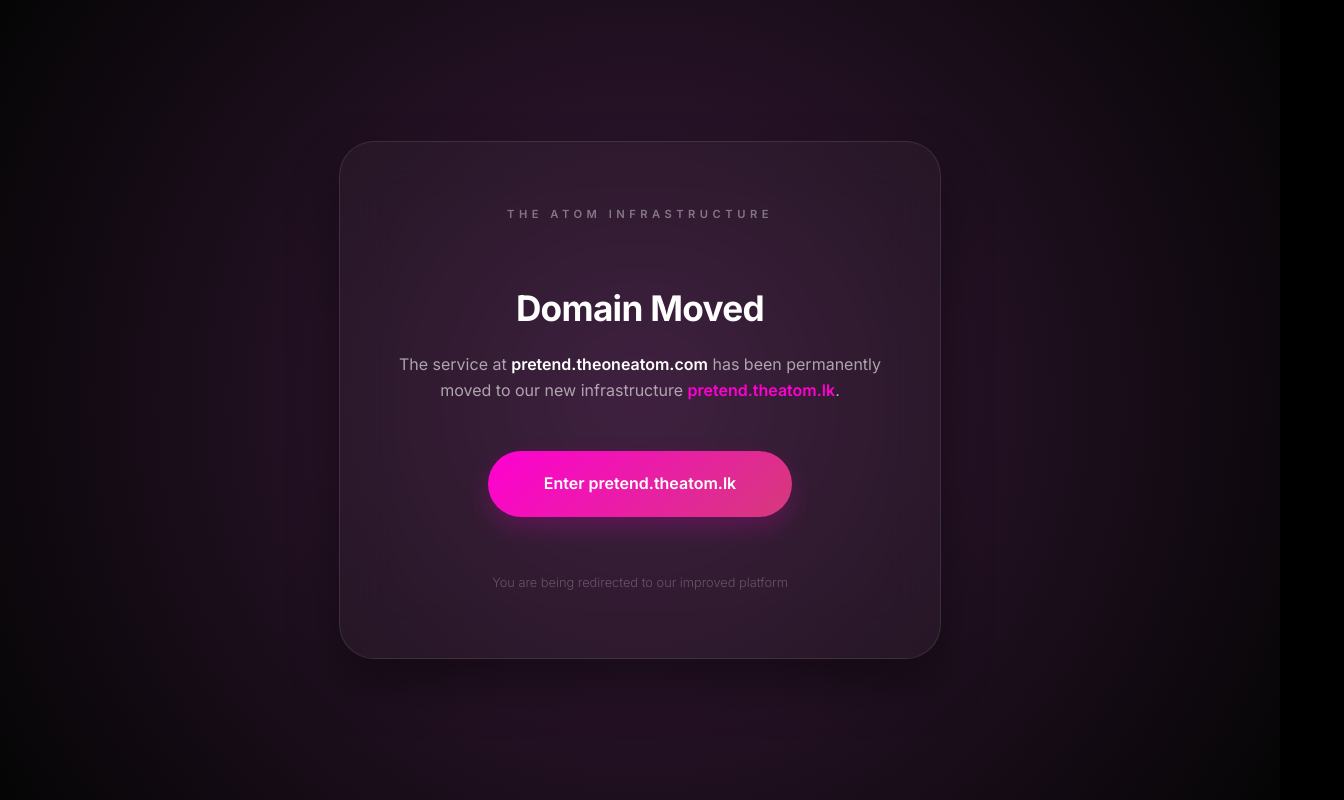
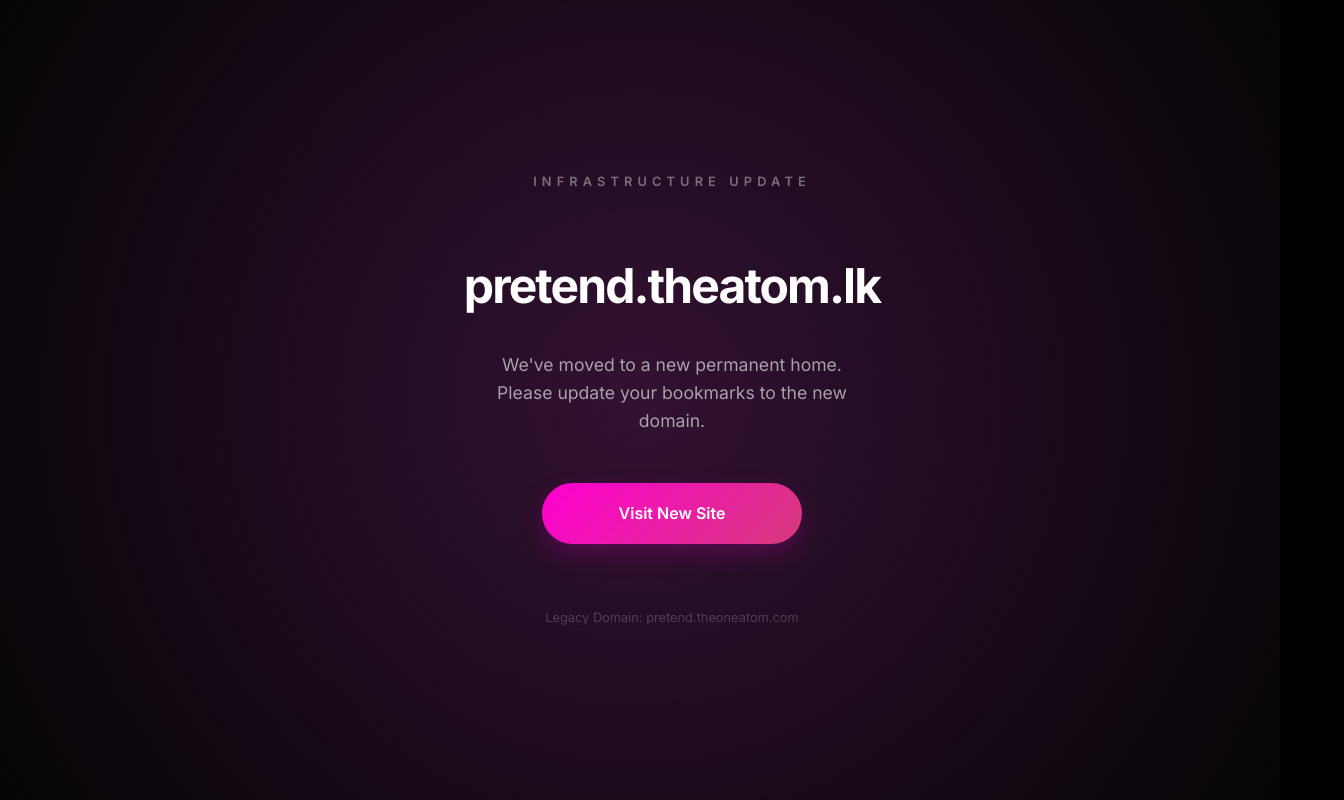
Before and after one commit to zakisheriff/Pretend-Game, a React (Vite) app: page / in a window 1280 px wide. Shown: the whole page, 1344 px wide, since content can reach past the window. Built offline with nearby package versions, Linux system fonts and the light colour scheme.

Commit message:
UI: Simplified design, removed glass card, reduced text, and compacted buttons

```diff
--- a/src/App.jsx
+++ b/src/App.jsx
@@ -2,23 +2,23 @@ import './index.css'
 
 function App() {
   return (
-    <div className="redirect-card">
-      <span className="subtext">The Atom Infrastructure</span>
+    <div className="redirect-container">
+      <span className="subtext">Infrastructure Update</span>
 
-      <div className="domain-info">
-        <h1>Domain Moved</h1>
-        <p>
-          The service at <strong>pretend.theoneatom.com</strong> has been permanently moved to our new infrastructure <span className="highlight-domain">pretend.theatom.lk</span>.
-        </p>
-      </div>
+      <h1 className="new-domain">pretend.theatom.lk</h1>
+
+      <p className="description">
+        We've moved to a new permanent home. <br />
+        Please update your bookmarks to the new domain.
+      </p>
 
       <a href="https://pretend.theatom.lk" className="redirect-btn">
-        Enter pretend.theatom.lk
+        Visit New Site
       </a>
 
-      <div className="footer-note">
-        You are being redirected to our improved platform
-      </div>
+      <a href="https://pretend.theoneatom.com" className="footer-link">
+        Legacy Domain: pretend.theoneatom.com
+      </a>
     </div>
   )
 }
--- a/src/index.css
+++ b/src/index.css
@@ -15,8 +15,8 @@ body {
   place-items: center;
   min-width: 320px;
   min-height: 100vh;
-  /* Restore the vibrant "Bright" color scheme (Magenta/Pink) */
-  background: radial-gradient(circle at center, #3a1a3a 0%, #050505 100%);
+  /* Radiant background (vibrant magenta for Pretend) */
+  background: radial-gradient(circle at center, #331133 0%, #050505 100%);
   overflow: hidden;
 }
 
@@ -25,104 +25,82 @@ body {
   text-align: center;
 }
 
-/* 35px Border Radius Compulsory */
-.redirect-card {
+.redirect-container {
   display: flex;
   flex-direction: column;
   align-items: center;
   justify-content: center;
-  padding: 4rem 2.5rem;
-  width: 90%;
-  max-width: 520px;
+  padding: 2rem;
+  width: 100%;
   margin: 0 auto;
-  background: rgba(255, 255, 255, 0.03);
-  border: 1px solid rgba(255, 255, 255, 0.1);
-  border-radius: 35px; /* Compulsory Requirement */
-  backdrop-filter: blur(25px);
-  -webkit-backdrop-filter: blur(25px);
-  box-shadow: 0 25px 50px rgba(0, 0, 0, 0.4);
 }
 
 .subtext {
-  font-size: 0.7rem;
+  font-size: 0.8rem;
   color: rgba(255, 255, 255, 0.4);
   text-transform: uppercase;
   letter-spacing: 0.4em;
-  margin-bottom: 2rem;
+  margin-bottom: 1.5rem;
   font-weight: 600;
 }
 
-.domain-info h1 {
-  font-size: 2.2rem;
+.new-domain {
+  font-size: 3rem;
   font-weight: 700;
-  color: #fff;
-  margin-bottom: 1rem;
-  letter-spacing: -0.02em;
+  color: #ffffff;
+  margin-bottom: 0.5rem;
+  letter-spacing: -0.04em;
 }
 
-.domain-info p {
-  font-size: 1rem;
+.description {
+  font-size: 1.1rem;
   color: rgba(255, 255, 255, 0.6);
   margin-bottom: 3rem;
-  line-height: 1.6;
+  max-width: 400px;
 }
 
-/* Highlighted with Bright Color */
-.highlight-domain {
-  color: #ff00d2;
-  font-weight: 600;
-}
-
-.domain-info strong {
-  color: #fff;
-  font-weight: 600;
-}
-
-/* Bright Magenta/Pink Button */
+/* 35px Border Radius Compulsory - Compact Button */
 .redirect-btn {
   font-size: 1rem;
   font-weight: 600;
   color: #ffffff;
   text-decoration: none;
-  padding: 1.25rem 3.5rem;
+  padding: 1.1rem 2.5rem; /* More compact padding */
   border-radius: 35px; /* Compulsory Requirement */
   background: linear-gradient(135deg, #ff00d2 0%, #d53a7b 100%);
   transition: all 0.4s cubic-bezier(0.175, 0.885, 0.32, 1.275);
   display: inline-block;
   box-shadow: 0 10px 25px rgba(255, 0, 210, 0.2);
   border: none;
+  min-width: 180px; /* Base width instead of full width */
 }
 
 .redirect-btn:hover {
-  transform: translateY(-5px) scale(1.02);
+  transform: translateY(-5px) scale(1.05);
   box-shadow: 0 15px 40px rgba(255, 0, 210, 0.4);
   filter: brightness(1.1);
 }
 
-.footer-note {
-  margin-top: 3.5rem;
+.footer-link {
+  margin-top: 4rem;
   font-size: 0.8rem;
-  color: rgba(255, 255, 255, 0.25);
-  font-weight: 300;
+  color: rgba(255, 255, 255, 0.2);
+  text-decoration: none;
 }
 
 /* Mobile Responsiveness */
 @media (max-width: 600px) {
-  .redirect-card {
-    padding: 3rem 1.5rem;
-    width: 88%;
+  .new-domain {
+    font-size: 2.2rem;
   }
 
-  .domain-info h1 {
-    font-size: 1.8rem;
-  }
-
-  .domain-info p {
+  .description {
     font-size: 0.95rem;
+    padding: 0 1rem;
   }
 
   .redirect-btn {
-    padding: 1.1rem 2.8rem;
-    width: 85%;
+    padding: 1rem 2.2rem;
+    min-width: 160px;
   }
 }
```
